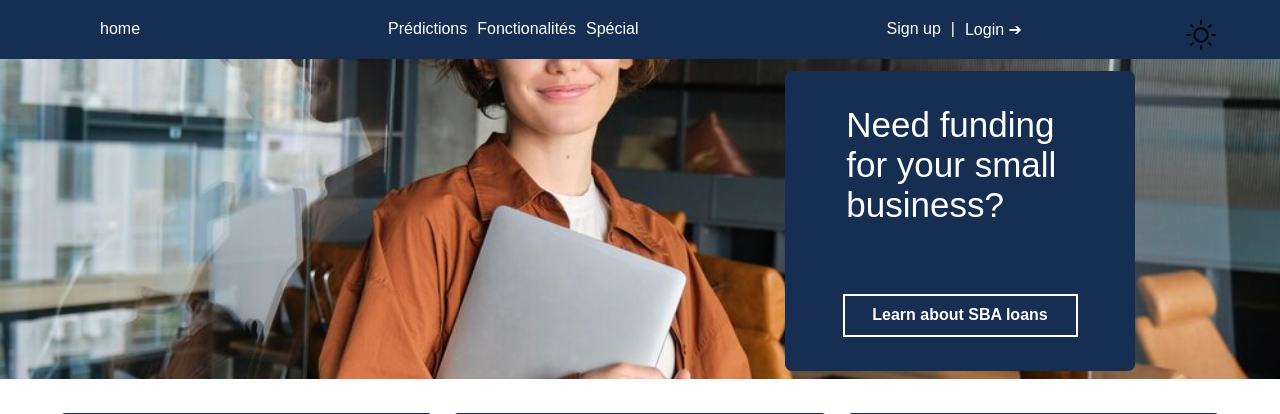
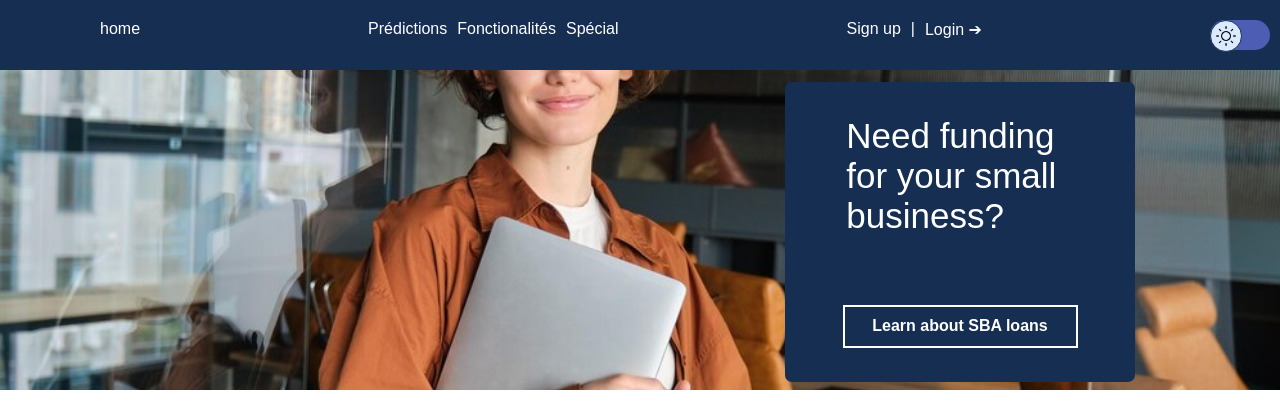
Before and after one commit to ElieLECAS/US_SBA, a Django app: page / in a window 1280 px wide. Shown: the top 414 px of the page. Run offline with Django 4.2, Linux system fonts and the light colour scheme; parts of the project's set-up code (start-up, migrations or seed data) failed here and were passed over.

Commit message:
slider JS Dark theme ok

```diff
--- a/app/static/style.css
+++ b/app/static/style.css
@@ -1,17 +1,10 @@
 /* Variables */
 
-:root{
+:root {
     --marin: #162e51;
-
-    /* --- Light Mode --- */
-    --bg-color:white;
-    --text:black;
-
-    /* --- Dark Mode --- */
-    /* --bg-color:#1f1f1f;
-    --text:white; */
+    --bg-color: white;
+    --text: black;
 }
-
 
 * {
     margin: 0;
@@ -42,24 +35,37 @@ header nav {
 #hamburger {
     display: none;
 }
+header div.slider {
+    width: 60px;
+    height: 30px;
+    background-color: rgb(77, 93, 180);
+    position: relative;
+    border-radius: 50px;
+}
+
 header img.theme {
     color: white;
     z-index: 3;
-    height: 30px;
-    width: 30px;
+    height: 20px;
+    width: 20px;
     position: absolute;
-    right: 5%;
+    border-radius: 50px;
+    padding: 5px;
     cursor: pointer;
+    border: 1px solid var(--marin);
 }
 
 #LightMode {
     display: block;
+    background-color: rgb(218, 235, 255);
+    left: 0%;
 }
 
 #DarkMode {
     display: none;
+    background-color: rgb(1, 53, 150);
+    right: 0%;
 }
-
 
 header a {
     color: white;
@@ -77,7 +83,7 @@ header nav div {
     gap: 10px;
 }
 
-header nav div p{
+header nav div p {
     color: white;
 }
 
@@ -214,7 +220,7 @@ header nav div p{
     background-color: white;
 }
 
-h1{
+h1 {
     color: var(--text);
 }
 
@@ -263,7 +269,7 @@ form {
     align-items: center;
 }
 
-form div{
+form div {
     color: white;
     width: 80%;
     display: flex;
@@ -273,11 +279,11 @@ form div{
 }
 
 form button {
-    color:var(--marin);
-    transition: .2s;
+    color: var(--marin);
+    transition: 0.2s;
 }
 
-form button:hover{
+form button:hover {
     color: white;
     background-color: var(--marin);
 }
--- a/app/templates/includes/header.html
+++ b/app/templates/includes/header.html
@@ -22,7 +22,7 @@
             <a href="{% url "login" %}">Login &#10132;</a>
             </div>
         {% endif %}
-        <div>
+        <div class="slider">
             <img id="LightMode" class="theme" src="{% static "images/light-mode.png" %}" alt="">
             <img id="DarkMode" class="theme" src="{% static "images/dark-mode.png" %}" alt="">
         </div>
```
